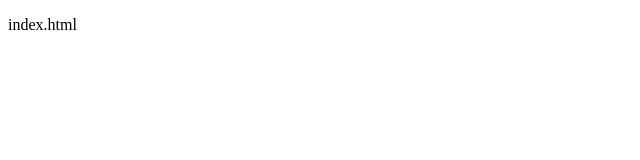
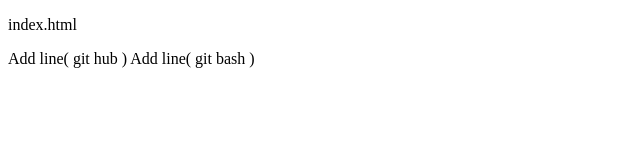
Before and after one commit to Indong-Firebat/MyLocalRepo, a plain HTML site: page index.html in a window 1280 px wide. Shown: the whole page, without its empty margins (0-640 px from the left). Drawn offline with Linux system fonts and the light colour scheme.

Commit message:
heart beat

```diff
--- a/index.html
+++ b/index.html
@@ -2,5 +2,7 @@
 <html>
 	<body>
 		<p>index.html</p>
+		Add line( git hub )
+		Add line( git bash )
 	</body>
 </html>
```
